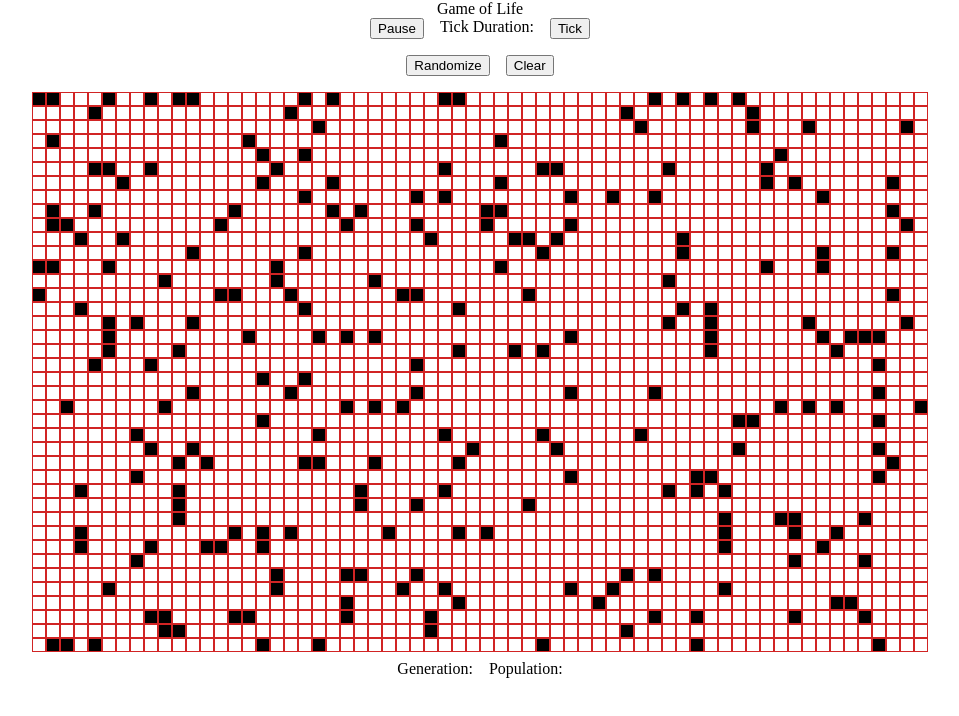
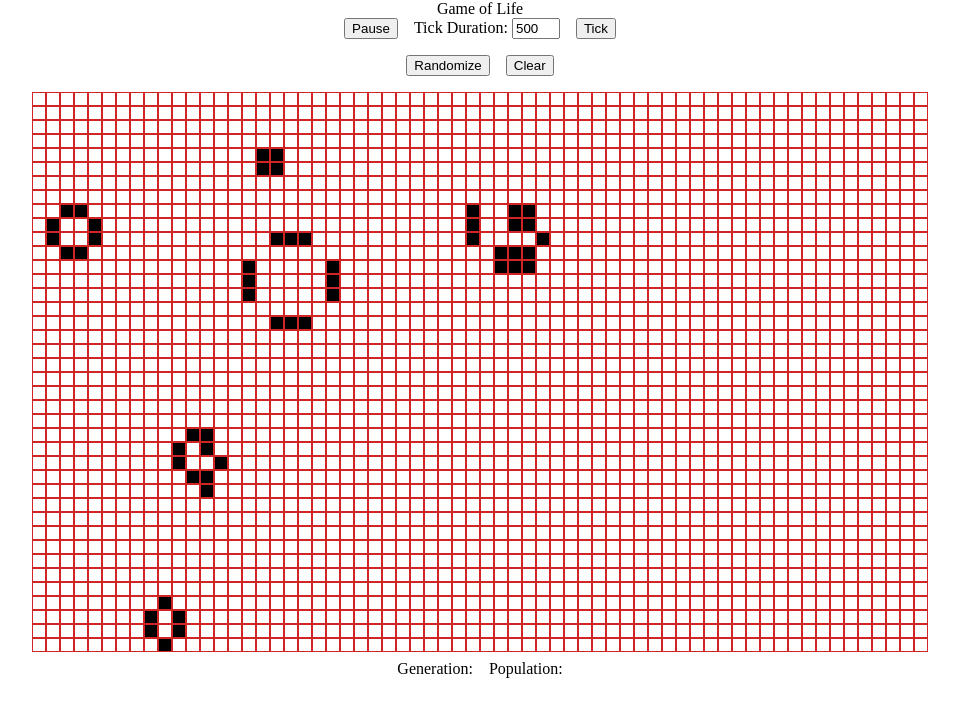
Before and after one commit to gmgower/GameOfLife, a React (Create React App) app: page / in a window 1280 px wide. Shown: the top 716 px of the page, without its empty margins (160-1119 px from the left). Built offline with nearby package versions, Linux system fonts and the light colour scheme.

Commit message:
Functionality Animate world.

```diff
--- a/src/App.js
+++ b/src/App.js
@@ -4,12 +4,21 @@ import { connect } from 'react-redux';
 import './App.css';
 import World from './components/World/World';
 // import Game from './gameOfLife';
-import { randomize, clear, togglePaused } from './actions/index';
+import { randomize, clear, togglePaused, setTickDuration, tick } from './actions/index';
 
 class App extends React.Component {
   constructor(props) {
     super(props);
+
+    this.handleTickDurationInputChange = this.handleTickDurationInputChange.bind(
+      this
+    );
   }
+
+  handleTickDurationInputChange = (event) => {
+    let newTickDuration = Number(event.target.value);
+    this.props.setTickDuration(newTickDuration);
+  };
 
   render = () => {
     // Grid to display cell
@@ -20,8 +29,18 @@ class App extends React.Component {
           <button onClick={this.props.togglePaused}>
             {this.props.paused ? 'Resume' : 'Pause'}
           </button>
-          <label htmlFor=''>Tick Duration: </label>
-          <button>Tick</button>
+          <label>Tick Duration: {' '}
+            <input
+              type='number'
+              step='100'
+              min='100'
+              value={this.props.tickDuration}
+              onChange={this.handleTickDurationInputChange}
+            >
+            </input>
+
+          </label>
+          <button onClick={this.props.tick(true)}>Tick</button>
         </div>
         <div className='controls'>
           <button onClick={this.props.randomize}>Randomize</button>
@@ -40,14 +59,17 @@ class App extends React.Component {
 //s11 define mapSTP
 const mapStateToProps = (state) => ({
   world: state.world,
-  paused: state.paused
+  paused: state.paused,
+  tickDuration: state.tickDuration
 });
 
 //s12 define mapDTP
 const mapDispatchToProps = (dispatch) => ({
   randomize: () => dispatch(randomize()),
   clear: () => dispatch(clear()),
-  togglePaused: () => dispatch(togglePaused())
+  togglePaused: () => dispatch(togglePaused()),
+  setTickDuration: (tickDuration) => dispatch(setTickDuration(tickDuration)),
+  tick: (manual) => () => dispatch(tick(manual))
 });
 
 // s8 wrap app component with connect inside second call from 1st call. Pass mapSTP and mapDTP
--- a/src/actions/index.js
+++ b/src/actions/index.js
@@ -1,9 +1,18 @@
 // s13 action creators
 export const RANDOMIZE = 'RANDOMIZE';
-export const randomize = () => ({type: RANDOMIZE})
+export const randomize = () => ({ type: RANDOMIZE });
 
 export const CLEAR = 'CLEAR';
-export const clear = () => ({type: CLEAR})
+export const clear = () => ({ type: CLEAR });
 
-export const TOGGLE_PAUSED = 'TOGGLE_PAUSED'
-export const togglePaused = () => ({type: TOGGLE_PAUSED})
+export const TOGGLE_PAUSED = 'TOGGLE_PAUSED';
+export const togglePaused = () => ({ type: TOGGLE_PAUSED });
+
+export const SET_TICK_DURATION = 'SET_TICK_DURATION';
+export const setTickDuration = (tickDuration) => ({
+  type: SET_TICK_DURATION,
+  payload: tickDuration,
+});
+
+export const TICK = 'TICK';
+export const tick = (manual = false) => ({ type: TICK, payload: { manual } });
--- a/src/components/World/World.js
+++ b/src/components/World/World.js
@@ -2,6 +2,7 @@ import React from 'react';
 import { connect } from 'react-redux';
 import Row from '../Row/Row';
 import './World.css';
+import {tick} from '../../actions/index'
 
 class World extends React.Component {
   render = () => {
@@ -10,16 +11,17 @@ class World extends React.Component {
         {this.props.world.map((row, index) => (
           <Row key={index} row={index} cells={row}></Row>
         ))}
-        {/* <Row /> */}
       </div>
     );
   };
 }
 
-const mapStateToProps = (state) => ({ ...state });
+const mapStateToProps = (state) => ({...state });
 
-const mapDispatchToProps = (dispatch) => ({});
+const mapDispatchToProps = (dispatch) => ({
+  tick: () => dispatch(
+    tick()
+  )
+});
 
 export default connect(mapStateToProps, mapDispatchToProps)(World);
-
-// export default World;
--- a/src/gameOfLife.js
+++ b/src/gameOfLife.js
@@ -1,8 +1,7 @@
-
 // Create new random world
-const newRandomWorld = (width, height, density = .1) => {
+const newRandomWorld = (width, height, density = 0.1) => {
   // debugger;
-    let world = []
+  let world = [];
   // create row on index
   for (let row = 0; row < height; row++) {
     world[row] = [];
@@ -12,7 +11,7 @@ const newRandomWorld = (width, height, density = .1) => {
     }
   }
   return world;
-}
+};
 
 const newEmptyWorld = (width, height) => {
   let world = [];
@@ -23,9 +22,65 @@ const newEmptyWorld = (width, height) => {
     }
   }
   return world;
+};
+
+const getCell = (world, row, col) => {
+    if (row < 0 || col < 0 || row >= world.length || col >= world[row].length)
+        return undefined;
+    else return world[row][col];
 }
+
+const getNeighbors = (world, row, col) => {
+    return [
+        getCell(world, row - 1, col),
+        getCell(world, row - 1, col + 1),
+        getCell(world, row, col + 1),
+        getCell(world, row + 1, col + 1),
+        getCell(world, row + 1, col),
+        getCell(world, row + 1, col - 1),
+        getCell(world, row, col - 1),
+        getCell(world, row - 1, col - 1),
+    ];
+};
+
+const countAliveNeighbors = (world, row, col) => {
+    return getNeighbors(world, row, col).filter((cell) => cell === true).length
+}
+
+const tickCell = (world, row, col) => {
+  let alive = getCell(world, row, col);
+  let aliveNeighbors = countAliveNeighbors(world, row, col);
+
+  // Death by underpopulation
+  if (alive && aliveNeighbors < 2) return false;
+  // Live On
+  if (alive && (aliveNeighbors === 2 || aliveNeighbors === 3)) return true;
+  // Death by overpopulation
+  if (alive && aliveNeighbors > 3) return false;
+  // Reproduciton
+  if (!alive && aliveNeighbors === 3) return true;
+
+  return alive; // Remain dead
+};
+
+const tick = (world) => {
+  let nextGeneration = [];
+  for (let row = 0; row < world.length; row++) {
+    nextGeneration[row] = [];
+    for (let col = 0; col < world[row].length; col++) {
+      let nextGen = tickCell(world, row, col);
+      nextGeneration[row].push(nextGen);
+    }
+  }
+  return nextGeneration;
+};
 
 export default {
   newRandomWorld,
-  newEmptyWorld
+  newEmptyWorld,
+  tick,
+  tickCell,
+  countAliveNeighbors,
+  getNeighbors,
+  getCell
 };
--- a/src/reducers/index.js
+++ b/src/reducers/index.js
@@ -1,6 +1,8 @@
-import { RANDOMIZE, CLEAR, TOGGLE_PAUSED } from '../actions/index';
+import { RANDOMIZE, CLEAR, TOGGLE_PAUSED, SET_TICK_DURATION, TICK } from '../actions/index';
 
 import Game from '../gameOfLife';
+import store from '../store/index';
+import {tick} from '../actions/index';
 
 // World Grid
 const WORLD_WIDTH = 64;
@@ -10,7 +12,13 @@ const WORLD_HEIGHT = 40;
 const initialState = {
   world: Game.newRandomWorld(WORLD_WIDTH, WORLD_HEIGHT),
   paused: false,
+  tickDuration: 500,
 };
+
+initialState.tickInterval = setInterval(
+  () => store.dispatch(tick()),
+  initialState.tickDuration
+);
 
 // s4 build rootReducer
 const rootReducer = (state = initialState, action) => {
@@ -29,7 +37,25 @@ const rootReducer = (state = initialState, action) => {
       ...state,
       paused: !state.paused,
     };
+  if (action.type === SET_TICK_DURATION){
+    clearInterval(state.tickInterval)
+    return {
+      ...state,
+      tickDuration: action.payload,
+      tickInterval: setInterval(() => store.dispatch(tick()), action.payload),
+    };
+  }
 
+  if (action.type === TICK) {
+    if (!state.paused || action.payload.manual){
+      return {
+        ...state,
+        world: Game.tick(state.world),
+     };
+    } else {
+      return state;
+    }
+  }
   return state;
 };
 
```
Lines whose indentation alone changed are shown as unchanged.
